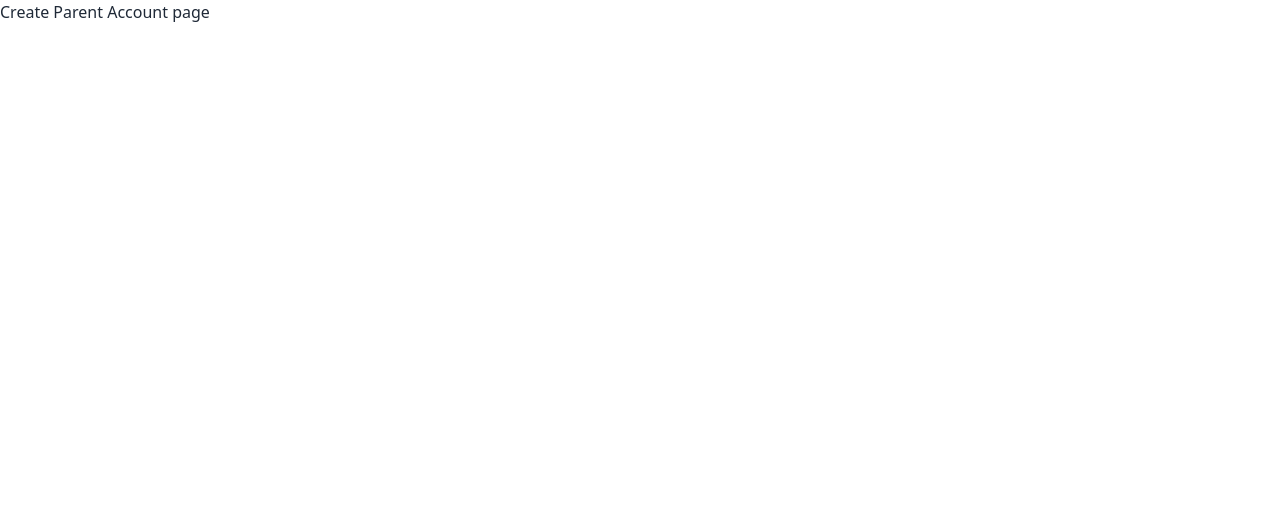
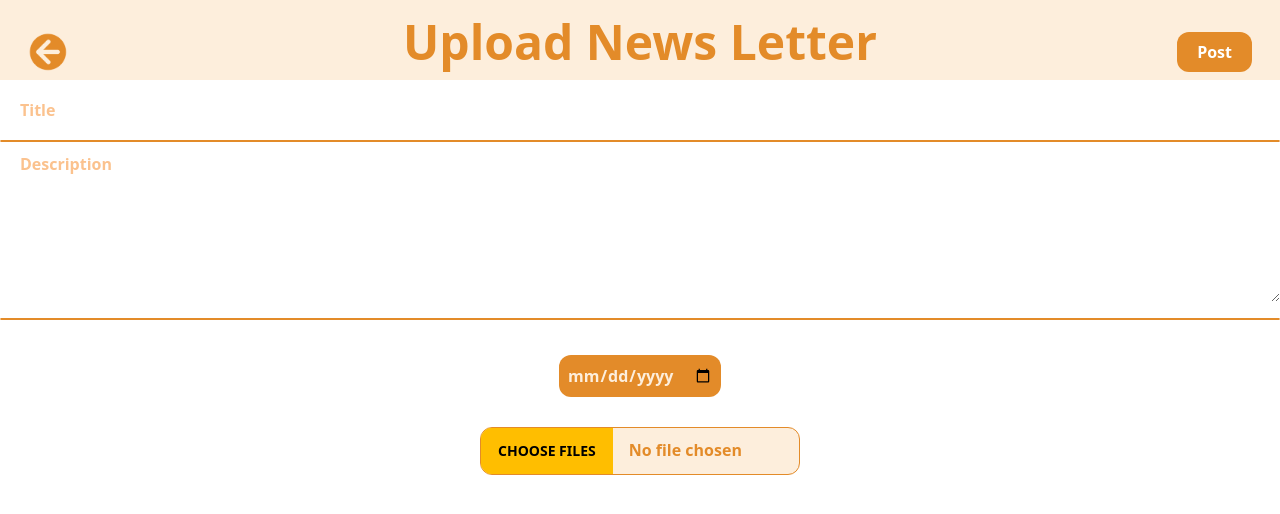
Before and after one commit to misticalmaqe/PocketPreschool_Frontend, a React (Create React App) app: page /home/post in a window 1280 px wide. Shown: the top 514 px of the page. Built offline with nearby package versions, Linux system fonts and the light colour scheme; no server answers.

Commit message:
manged to do postings for news letters

```diff
--- a/src/Components/AppHeader.js
+++ b/src/Components/AppHeader.js
@@ -23,14 +23,16 @@ const AppHeader = ({ input, navigateLoc }) => {
       }`}
     >
       <div className="content-container w-full h-20 ">
-        <h1 className="text-[2.5em] text-center pt-[15px] font-bold">
-          {input}
+        <h1 className="text-[2.5em] text-center pt-[15px] font-bold ">
+          <span className="inline-block max-w-full text-2xl sm:text-3xl md:text-4xl lg:text-5xl xl:text-5xl 2xl:text-6xl">
+            {input}
+          </span>
         </h1>
       </div>
       {isAdmin === true ? (
         <img
           src={Add}
-          alt="PocketPreschool logo"
+          alt="+"
           className="absolute top-8 right-7 w-10"
           onClick={navigateTo}
         />
--- /dev/null
+++ b/src/Components/PostHeader.js
@@ -0,0 +1,32 @@
+// AppHeader.js
+import { useNavigate } from 'react-router-dom';
+
+//--------------COMPONENTS--------------//
+import Back from '../Images/back_teacher.png';
+
+const PostHeader = ({ input, navigateLoc }) => {
+  const navigate = useNavigate();
+  const navigateTo = () => {
+    navigate(navigateLoc);
+  };
+
+  return (
+    <div className="bg-adminBackground w-100 text-adminText">
+      <img
+        src={Back}
+        alt="Back"
+        className="absolute top-8 left-7 w-10"
+        onClick={navigateTo}
+      />
+      <div className="content-container w-full h-20 ">
+        <h1 className="text-[2.5em] text-center pt-[15px] font-bold ">
+          <span className="inline-block max-w-full text-xl sm:text-3xl md:text-4xl lg:text-5xl xl:text-5xl 2xl:text-6xl">
+            {input}
+          </span>
+        </h1>
+      </div>
+    </div>
+  );
+};
+
+export default PostHeader;
--- a/src/Components/homepage/NewsLetters.js
+++ b/src/Components/homepage/NewsLetters.js
@@ -1,9 +1,9 @@
 import { useEffect, useContext } from 'react';
 import { UserContext } from '../../Provider/UserProvider';
-import apiRequest from '../../Api';
 
 //--------------COMPONENTS--------------//
 import { NewsImgCarousel } from './NewsImgCarousel';
+import apiRequest from '../../Api';
 
 export function NewsLetters() {
   const BEURL = process.env.REACT_APP_BE_URL;
@@ -34,14 +34,12 @@ export function NewsLetters() {
         >
           <div className="flex font-bold justify-between">
             <h1 className=" px-[10px]  m-[10px]">{newsletter.title}</h1>
-            {newsletter.dateTime === null ? (
+            {newsletter.date === null ? (
               <></>
             ) : (
               <h1 className="px-[10px] m-[10px]">
-                {new Date(newsletter.dateTime).toLocaleString('en-GB', {
+                {new Date(newsletter.date).toLocaleString('en-GB', {
                   timeZone: 'Asia/Singapore',
-                  hour: '2-digit',
-                  minute: '2-digit',
                   day: '2-digit',
                   month: '2-digit',
                   year: 'numeric',
@@ -57,8 +55,8 @@ export function NewsLetters() {
           <hr
             className={`${
               isAdmin
-                ? 'my-[2px] rounded-full border-[0.1em] border-adminText'
-                : 'my-[2px] rounded-full border-[0.1em] border-parentText'
+                ? 'mt-[2px] rounded-full border-[0.1em] border-adminText'
+                : 'mt-[2px] rounded-full border-[0.1em] border-parentText'
             }`}
           />
         </div>
@@ -66,42 +64,3 @@ export function NewsLetters() {
     </div>
   );
 }
-
-// {
-//   personalGroups.map((groupItem) => (
-//     <div
-//       key={groupItem.id}
-//       className="m-[30px] flex flex-col bg-window p-[20px] shadow-lg shadow-text hover:translate-y-[-2px]"
-//     >
-//       <h1 className="text-text rounded-md pl-[5px] text-[22px] font-bold">
-//         {groupItem.groupName}
-//       </h1>
-//       {personalPwBooks.map((pwBooksItem) => (
-//         <div>
-//           {pwBooksItem.groupAccountId === groupItem.id ? (
-//             <div
-//               key={pwBooksItem.id}
-//               className="text-text pl-[5px] text-[18px] font-semibold "
-//             >
-//               <hr className="my-[10px] border-[1.3px] border-accent" />
-//               {!pwBooksItem.userName ? null : (
-//                 <h1>UserName: {pwBooksItem.userName}</h1>
-//               )}
-//               {!pwBooksItem.email ? null : <h1>Email: {pwBooksItem.email}</h1>}
-//               <div className="flex flex-col items-start">
-//                 <h1>Password: </h1>
-//                 <Eyes password={pwBooksItem.password} />
-//                 <div className="ml-auto">
-//                   <PersonalDeletePwBookEntry
-//                     pwbookId={pwBooksItem.id}
-//                     groupAccountId={groupItem.id}
-//                   />
-//                 </div>
-//               </div>
-//             </div>
-//           ) : null}
-//         </div>
-//       ))}
-//     </div>
-//   ));
-// }
--- a/src/Pages/NewsPostPage.js
+++ b/src/Pages/NewsPostPage.js
@@ -1,5 +1,135 @@
+import { useState, useContext } from 'react';
+import { storage } from '../firebase';
+import { ref, uploadBytes, getDownloadURL } from 'firebase/storage';
+import { useNavigate } from 'react-router-dom';
+
+//--------------COMPONENTS--------------//
+import PostHeader from '../Components/PostHeader';
+import apiRequest from '../Api';
+import { UserContext } from '../Provider/UserProvider';
+
 const NewsPostPage = () => {
-  return <h1>Create Parent Account page</h1>;
+  //create states to upload items
+  const [title, setTitle] = useState('');
+  const [date, setDate] = useState('');
+  const [description, setDescription] = useState('');
+  const [imgs, setImgs] = useState([]);
+  const { setNewsLetters, setNewsImgs, user } = useContext(UserContext);
+  const BEURL = process.env.REACT_APP_BE_URL;
+  const STORAGE_KEY = 'newsImages/';
+
+  const navigate = useNavigate();
+  const location = '/home';
+
+  //create apiRequest function to send all items to DB and firebase
+  const sendData = async () => {
+    try {
+      //create function to upload news letter to database
+      const sendNewsLetter = await apiRequest.post(`${BEURL}/newsletter`, {
+        title: title,
+        date: date || null,
+        description: description,
+        usersId: user.id,
+      });
+
+      // Upload images and get their download URLs
+      const imgUrls = await Promise.all(
+        imgs.map((img) => {
+          const fullStorageRef = ref(storage, STORAGE_KEY + img.name);
+          return uploadBytes(fullStorageRef, img).then((snapshot) =>
+            getDownloadURL(fullStorageRef)
+          );
+        })
+      );
+
+      //get newsletter id from sendNewsLetter
+      const newsLettersId = sendNewsLetter.data.id;
+      //upload news letter imgs to db with newsletter id for each img
+      const newNewsImgs = await apiRequest.post(`${BEURL}/newsletter/imgs`, {
+        urls: imgUrls,
+        newsLetterId: newsLettersId,
+      });
+      console.log(newNewsImgs.data);
+      setNewsLetters((prevNewsLetters) => [...prevNewsLetters, sendNewsLetter]);
+      setNewsImgs((prevNewsImgs) => [...prevNewsImgs, newNewsImgs]);
+      setTitle('');
+      setDate('');
+      setDescription('');
+      setImgs([]);
+      navigate(location);
+    } catch (err) {
+      console.log('Error occurred:', err);
+      // Handle error or display a message to the user
+    }
+  };
+
+  const handleFormSubmit = async (e) => {
+    e.preventDefault();
+    sendData();
+  };
+
+  return (
+    <div className="bg-white h-screen text-adminText">
+      <PostHeader input="Upload News Letter" navigateLoc={location} />
+      <div className=" text-center w-full">
+        <form onSubmit={handleFormSubmit}>
+          <div className="text-left font-bold">
+            <input
+              type="text"
+              value={title}
+              onChange={(e) => {
+                setTitle(e.target.value);
+              }}
+              required
+              placeholder="Title"
+              className="px-[20px] w-full mt-[10px] h-10 bg-white placeholder-adminAccent focus:outline-none focus:border-none "
+            />
+            <hr className="mt-[10px] rounded-full border-[0.1em] border-adminText" />
+            <textarea
+              maxLength="255"
+              name="texts"
+              rows="10"
+              value={description}
+              placeholder="Description"
+              onChange={(e) => {
+                setDescription(e.target.value);
+              }}
+              className="px-[20px] w-full mt-[10px] h-10 bg-white   placeholder-adminAccent focus:outline-none focus:border-none overflow-y-hidden break-words min-h-[150px]"
+            />
+            <hr className=" my-[10px] rounded-full border-[0.1em] border-adminText" />
+            <div
+              className="w-full flex flex-col
+             items-center justify-center mt-[20px]"
+            >
+              <input
+                type="date"
+                value={date}
+                onChange={(e) => {
+                  setDate(e.target.value);
+                }}
+                className="p-2 bg-adminText text-adminBackground focus:outline-none focus:border-none rounded-xl m-[15px]"
+              />
+              <input
+                type="file"
+                multiple
+                onChange={(e) => {
+                  const selectedFiles = Array.from(e.target.files);
+                  setImgs(selectedFiles);
+                }}
+                className="file-input bg-adminBackground text-adminText file-input-bordered border-adminText max-w-xs rounded-xl m-[15px] file-input-warning"
+              />
+            </div>
+            <button
+              type="POST"
+              className="absolute top-8 right-7 h-6 bg-adminText text-white p-5 border-none rounded-xl cursor-pointer mb-2 flex items-center justify-center"
+            >
+              Post
+            </button>
+          </div>
+        </form>
+      </div>
+    </div>
+  );
 };
 
 export default NewsPostPage;
--- a/tailwind.config.js
+++ b/tailwind.config.js
@@ -1,22 +1,18 @@
 /** @type {import('tailwindcss').Config} */
 module.exports = {
-  content: ["./src/**/*.{js,jsx,ts,tsx}"],
+  content: ['./src/**/*.{js,jsx,ts,tsx}'],
   theme: {
     extend: {
       colors: {
-        adminBackground: "#FDEEDC", // header and nav bar background color
-        adminIconactive: "E38B29", // button color when clicked
-        adminIconnotactive: "FBC28E", // button color when not clicked
-        adminText: "#E38B29", // text color
-        adminAccent: "#4F6F52", // button background color
+        adminBackground: '#FDEEDC', // header and nav bar background color
+        adminText: '#E38B29', // text color
+        adminAccent: '#FBC28E', // button background color
 
-        parentBackground: "#A2CDB0",
-        parentIconactive: "#3A4D39", // button color when clicked
-        parentIconnotactive: "#739072", // button color when not clicked
-        parentText: "#4F6F52",
-        parentAccent: "", // Set your accent color if needed
+        parentBackground: '#A2CDB0', // header and nav bar background color
+        parentText: '#4F6F52', // text color
+        parentAccent: '', // Set your accent color if needed
       },
     },
   },
-  plugins: [require("daisyui")],
+  plugins: [require('daisyui')],
 };
```
